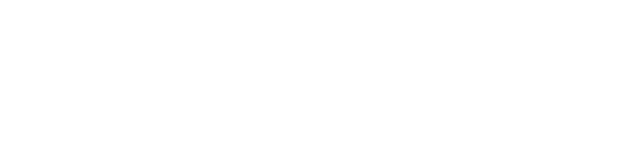
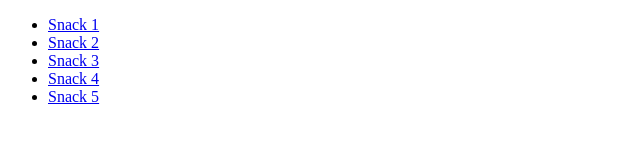
Before and after one commit to GiosciaFra/js-jsnacks-blocco-3, a plain HTML site: page index.html in a window 1280 px wide. Shown: the whole page, without its empty margins (0-640 px from the left). Drawn offline with Linux system fonts and the light colour scheme.

Commit message:
fix link index snack

```diff
--- a/index.html
+++ b/index.html
@@ -7,11 +7,24 @@
 </head>
 <body>
 
-<link rel="stylesheet" href="./snack-1/index.html">
-<link rel="stylesheet" href="./snack-2/index.html">
-<link rel="stylesheet" href="./snack-3/index.html">
-<link rel="stylesheet" href="./snack-4/index.html">
-<link rel="stylesheet" href="./snack-5/index.html">
+    <ul>
+        <li>
+            <a href="snack-1/">Snack 1</a>
+        </li>
+        <li>
+            <a href="snack-2/">Snack 2</a>
+        </li>
+        <li>
+            <a href="snack-3/">Snack 3</a>
+        </li>
+        <li>
+            <a href="snack-4/">Snack 4</a>
+        </li>
+        <li>
+            <a href="snack-5/">Snack 5</a>
+        </li>
+    </ul>
+
 
 </body>
 </html>
--- a/snack-3/script.js
+++ b/snack-3/script.js
@@ -23,13 +23,13 @@ function cutArray (array, positionMin, positionMax){
         alert ("la posizione minima dev'essere minore o uguale alla posizione massima");
     }
 
-    //creao un nuovo array vuoto
+    //creo un nuovo array vuoto
 
     const trimmedArray = [];
 
 
     // con il for aggiungo all'array tagliato i valori tra positionMin e PositionMax
-    for (let i= positionMin; i <= positionMax; i++) {
+    for (let i = positionMin; i <= positionMax; i++) {
         trimmedArray.push(array[i]);
     }
 
@@ -57,7 +57,7 @@ const positionMax = parseInt(posMaxString);
     //taglio array
     const trimmedArray = cutArray(array, positionMin, positionMax);
 
-document.getElementById("result").innerHTML = "Il tuo array tagliato è " + trimmedArray;
 
 
+    document.getElementById("result").innerHTML = "Il tuo array tagliato è " + trimmedArray;
 })
```
Also changed, not shown: snack-4/script.js (+0 -7 lines). Lines whose indentation alone changed are shown as unchanged.
